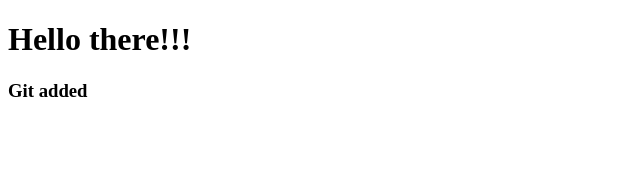
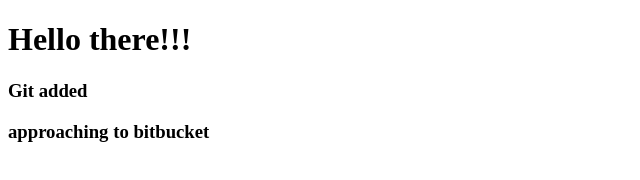
Before and after one commit to parvezaman/test-github-bitbucket, a plain HTML site: page index.html in a window 1280 px wide. Shown: the whole page, without its empty margins (0-640 px from the left). Drawn offline with Linux system fonts and the light colour scheme.

Commit message:
approach to bitbucket

```diff
--- a/index.html
+++ b/index.html
@@ -9,5 +9,6 @@
 <body>
     <h1>Hello there!!!</h1>
     <h3>Git added</h3>
+    <h3>approaching to bitbucket</h3>
 </body>
 </html>
```
